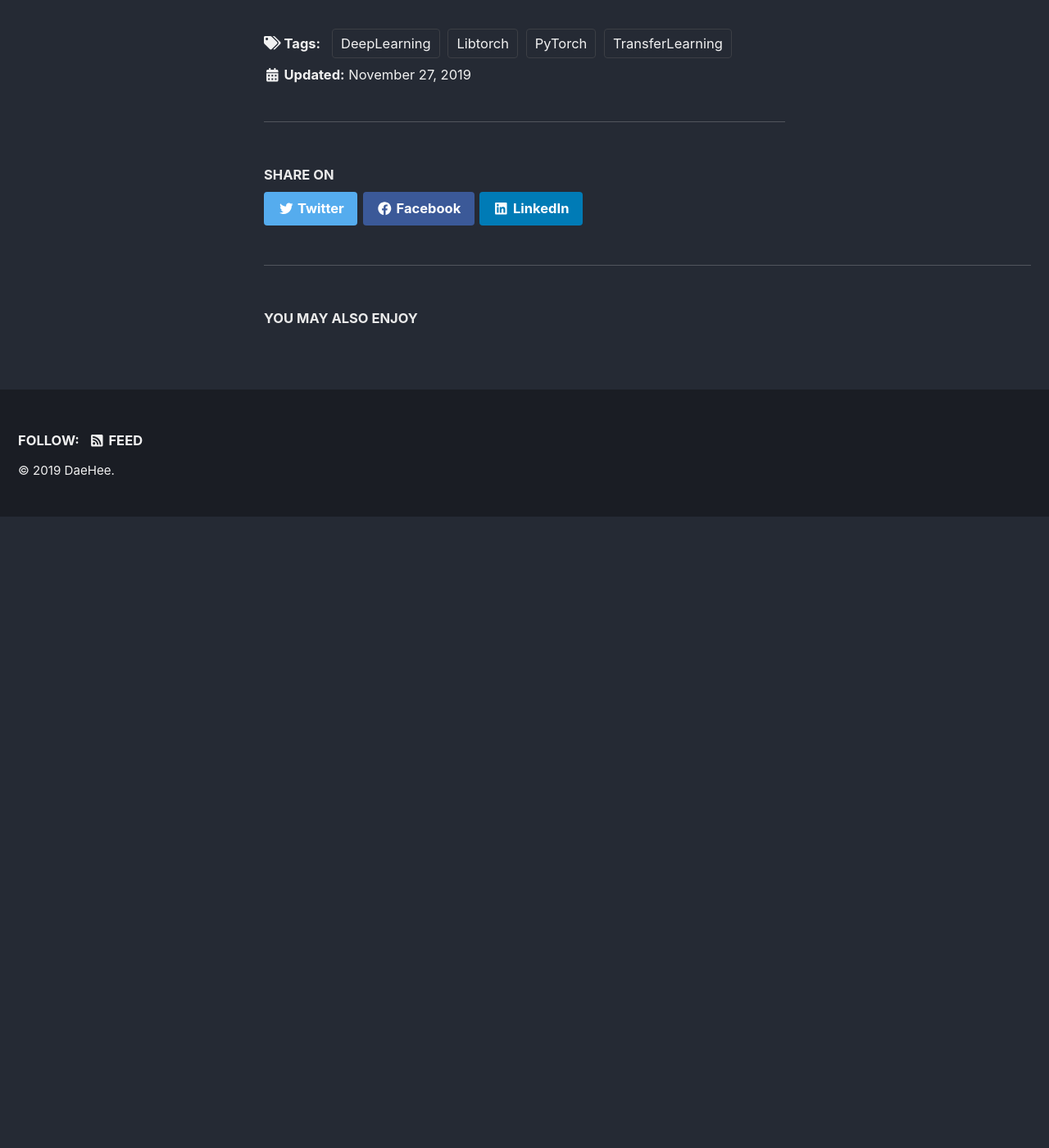
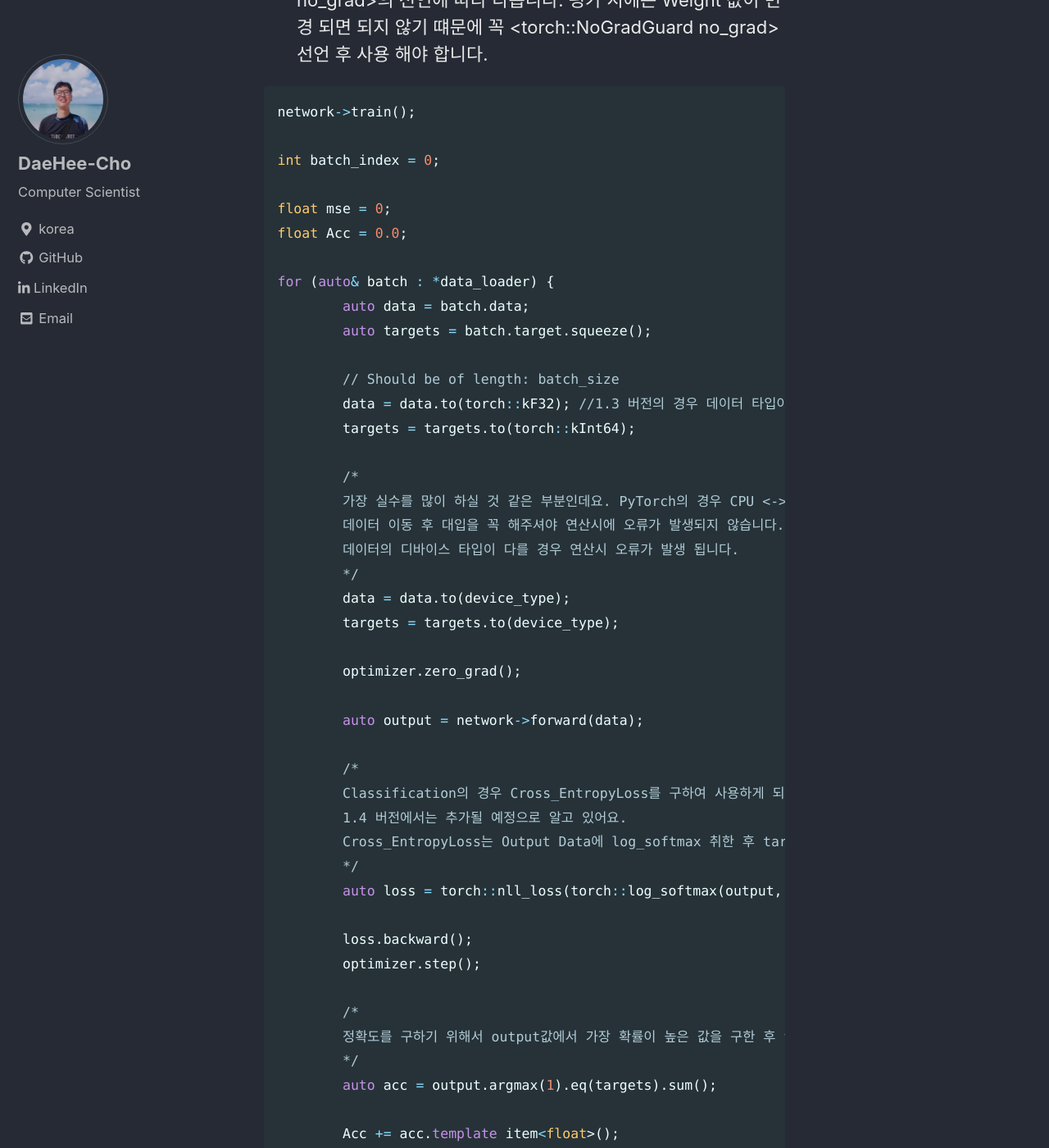
Before and after one commit to Navifra-Kerry/kerry-cho.github.io, a Jekyll site: the page built from _posts/2019-11-27-TransferLearning Libtorch.md, in a window 1280 px wide and 1400 px high, scrolled down 10875 px. Shown: the whole window at 82% size. Built offline with Jekyll 4.4.1, drawn with Linux system fonts in a browser that asks for light colours; cached includes are drawn as plain includes; nearby versions of some CDN libraries; formulas are drawn with MathJax 3; before the commit the page ends 11505 px from its top, so only the background shows below that; some of the changed text lies outside the part shown.

Commit message:
update TransferLearning

````diff
--- a/_posts/2019-11-27-TransferLearning Libtorch.md
+++ b/_posts/2019-11-27-TransferLearning Libtorch.md
@@ -9,7 +9,7 @@
 블로그 방문을 환영 합니다.
 
 첫 번째로 소개 해드릴 내용은 PyTorch의 C++ Frontend 인 LibTorch를 활용하여 TransferLearning을 하는 법에 대한 내용 입니다.
-모든 소스는 여기 저장소에 있습니다.
+모든 소스는 [여기](https://github.com/kerry-Cho/transfer-learning-Libtorch) 저장소에 있습니다.
 
 그럼 지금 부터 시작 합니다.
 
@@ -338,5 +338,102 @@
 ```
 
 * Training Loop
+이제 거의 온것 같습니다. 트레이닝에 대한 설명만을 남았는데요. Training Loop와 test Loop의 차이는 <torch::NoGradGuard no_grad>의
+선언에 따라 다릅니다. 평가 시에는 Weight 값이 변경 되면 되지 않기 떄문에 꼭 <torch::NoGradGuard no_grad> 선언 후 사용 해야 합니다.
+
+```c++
+network->train();
+
+int batch_index = 0;
+
+float mse = 0;
+float Acc = 0.0;
+
+for (auto& batch : *data_loader) {
+	auto data = batch.data;
+	auto targets = batch.target.squeeze();
+
+	// Should be of length: batch_size
+	data = data.to(torch::kF32); //1.3 버전의 경우 데이터 타입이 맞지 않을 경우 알수 없는 예외를 발생 시키기 때문에 타입을 정확히 기억 해야해요!
+	targets = targets.to(torch::kInt64);
+
+	/*
+	가장 실수를 많이 하실 것 같은 부분인데요. PyTorch의 경우 CPU <-> GPU 간의 데이터 이동이 쉽게 구현이 되어 있고 하나의 클래스로 둘다 사용 하기 떄문에
+	데이터 이동 후 대입을 꼭 해주셔야 연산시에 오류가 발생되지 않습니다.
+	데이터의 디바이스 타입이 다를 경우 연산시 오류가 발생 됩니다.
+	*/
+	data = data.to(device_type);
+	targets = targets.to(device_type);
+
+	optimizer.zero_grad();
+
+	auto output = network->forward(data);
+
+	/*
+	Classification의 경우 Cross_EntropyLoss를 구하여 사용하게 되는데요 안타깝게도 현재 1.3버전에서는 해당 함수가 C++ 버전으로 존재 하지 않습니다
+	1.4 버전에서는 추가될 예정으로 알고 있어요.
+	Cross_EntropyLoss는 Output Data에 log_softmax 취한 후 target 값과 비교 하면 됩니다.
+	*/
+	auto loss = torch::nll_loss(torch::log_softmax(output, 1), targets);
+
+	loss.backward();
+	optimizer.step();
+
+	/*
+	정확도를 구하기 위해서 output값에서 가장 확률이 높은 값을 구한 후 targets값가 비교 하여 갯수를 취합합니다.
+	*/
+	auto acc = output.argmax(1).eq(targets).sum();
+
+	Acc += acc.template item<float>();
+	mse += loss.template item<float>();
+
+	batch_index += 1;
+}
+
+mse = mse / float(batch_index); // Take mean of loss
+std::cout << "Epoch: " << index << ", " << "Accuracy: " << Acc / dataset_size << ", " << "MSE: " << mse << std::endl;
+```
+
+* Test Loop
+Test Loop 는 Training Loop와 동일 한데요. 하나만 기억 할 것이 torch::NoGradGuard no_grad 의 선언 입니다.
+해당 키워드를 선언하지 않을 경우 Network의 weight 값이 변할 수 있기 떄문에 매번 결과가 변할 수 있습니다.
+꼭 선언 하셔야 되요!
+
+```c++
+torch::NoGradGuard no_grad;
+network->eval();
+
+float Loss = 0, Acc = 0;
+
+for (const auto& batch : *loader) {
+	auto data = batch.data;
+	auto targets = batch.target.squeeze();
+
+	data = data.to(torch::kF32);
+	targets = targets.to(torch::kInt64);
+
+	data = data.to(device_type);
+	targets = targets.to(device_type);
+
+	auto output = network->forward(data);
+
+	auto loss = torch::nll_loss(torch::log_softmax(output, 1), targets);
+	auto acc = output.argmax(1).eq(targets).sum();
+	Loss += loss.template item<float>();
+	Acc += acc.template item<float>();
+}
+
+std::cout << "Test Loss: " << Loss / data_size << ", Acc:" << Acc / data_size << std::endl;
+
+if (Acc / data_size > best_accuracy) {
+	best_accuracy = Acc / data_size;
+	std::cout << "Saving model" << std::endl;
+	torch::save(network, "model.pt");
+}
+```
 
 ## Conclusion
+지금까지 LibTorch를 이용한 Transferlearning에 대해서 이야기를 하였습니다. 처음 쓰는 글이라 많이 부족 한데요. 여기 까지 읽어 주신것을 감사 드립니다.
+Transferlearning 다른 좋은 글들이 많아서 설명을 하지 않았습니다.
+다음 이야기는 LiTorch를 이용한 Segmantation을 통해 찾아 오겠습니다.
+감사합니다.
````
